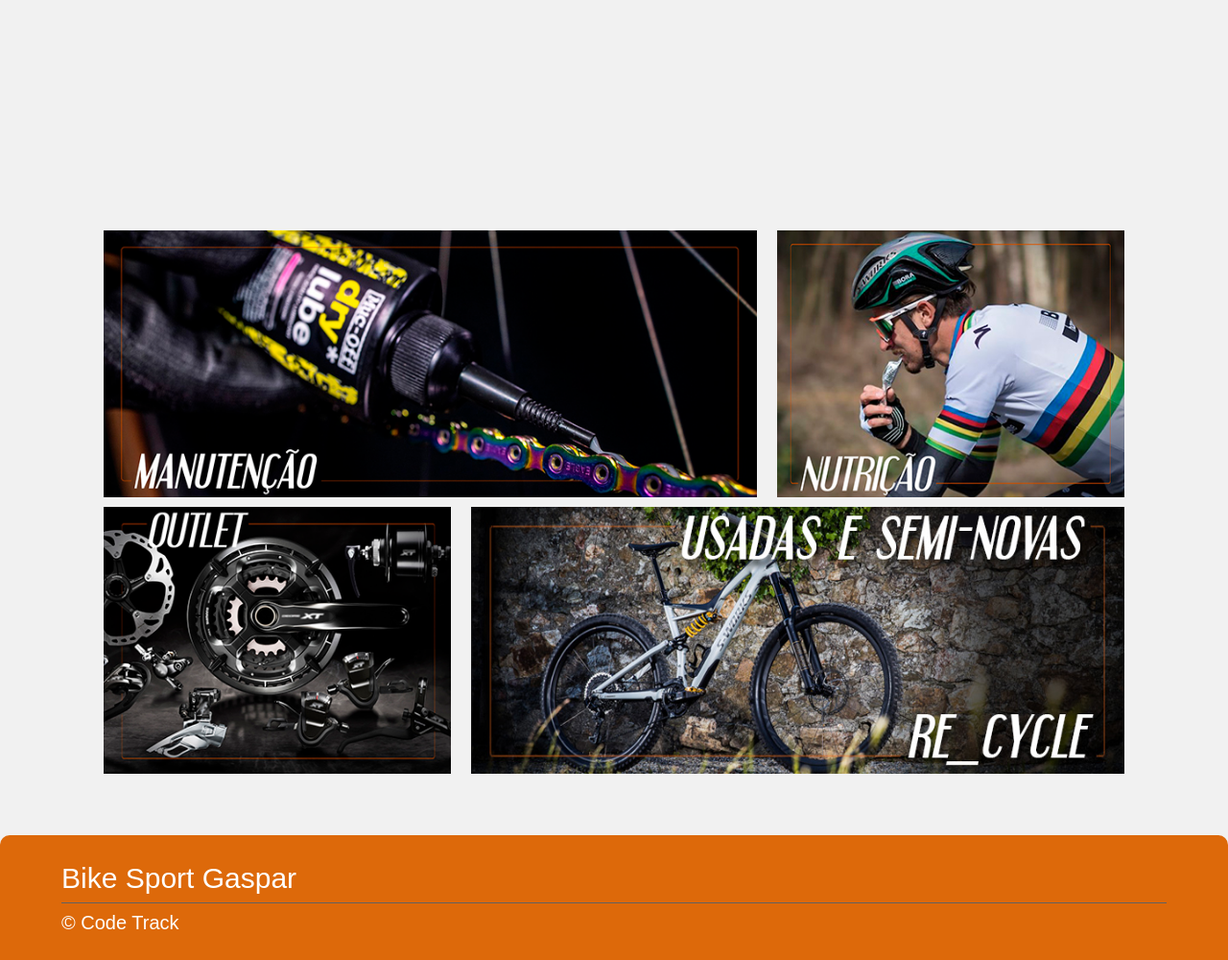
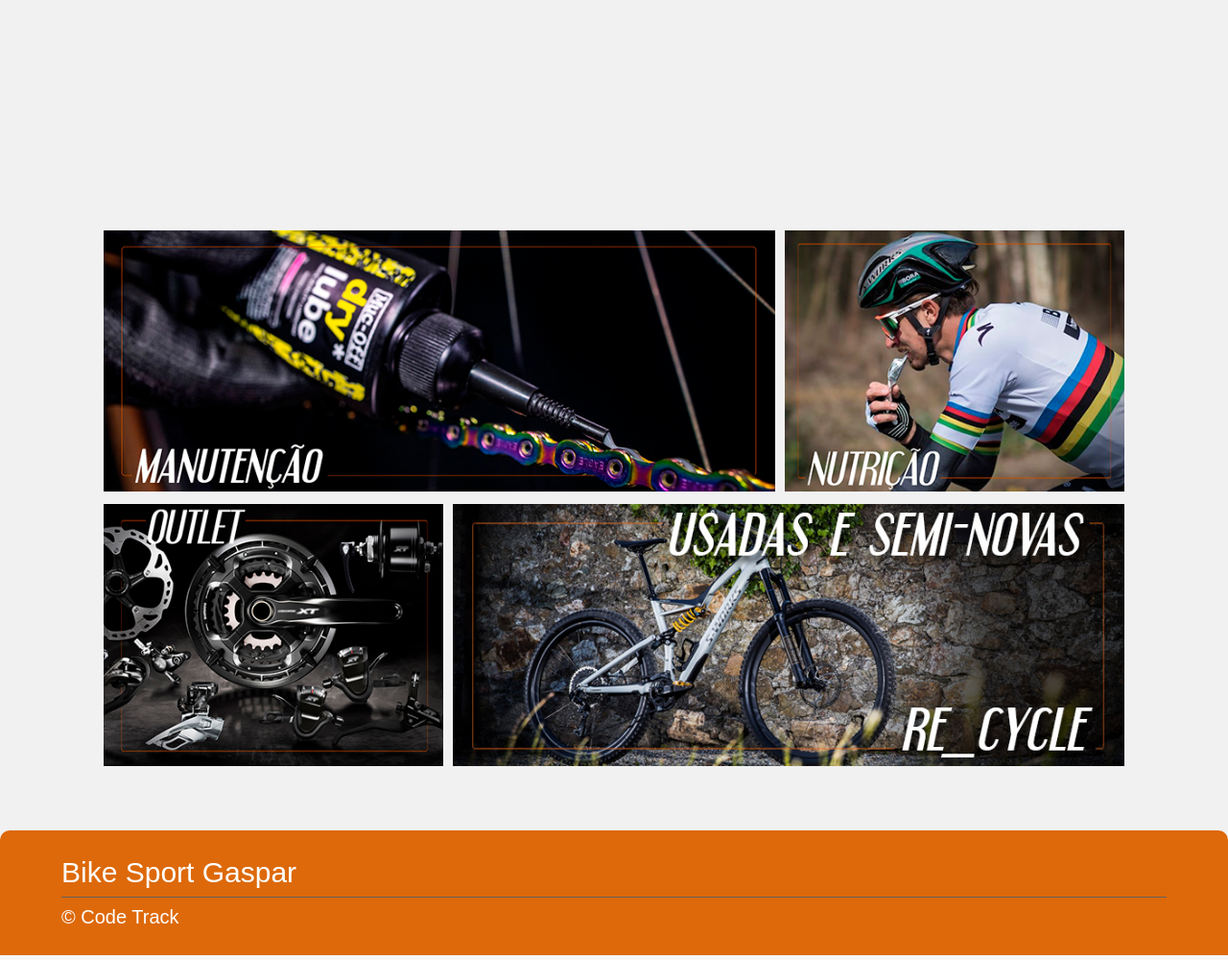
Before and after one commit to MarcusVBMoreira/Bike-Sports-Gaspar, a PHP site: page /bike-sports-gaspar/ in a window 1280 px wide; the page is wider, and only the part inside the window is pictured. Shown: the part 685-1685 px from the top of that part at 96% size. Run offline with PHP 8.4, Linux system fonts and the light colour scheme.

Commit message:
ajuste na box-categ

```diff
--- a/assets/css/home.css
+++ b/assets/css/home.css
@@ -39,14 +39,13 @@
 
 .row-categ{
     display: flex;
-    justify-content: space-between;
+    gap: 10px;
 }
 
-.manu,.seminovas{
-    width: 64%;
-
+.manu img, .seminovas img{
+    width: 100%;
 }
 
-.nutri,.outlet{
-    width: 34%;
+.nutri img,.outlet img{
+    width: 100%;
 }
--- a/index.html
+++ b/index.html
@@ -84,12 +84,20 @@
       <section class="section-categs">
         <div class="box-categ">
           <div class="row-categ">
-            <img src="assets/img/manutencao.jpg" class="manu" alt="">
-            <img src="assets/img/nutri.jpg" class="nutri">
+            <a href="" class="manu">
+              <img src="assets/img/manutencao.jpg" alt="">
+            </a>
+            <a href="" class="nutri">
+              <img src="assets/img/nutri.jpg" >
+            </a>
           </div>
           <div class="row-categ">
-            <img src="assets/img/outlet.jpg" class="outlet" alt="">
-            <img src="assets/img/seminovas.jpg" class="seminovas" alt="">
+            <a href="" class="outlet">
+              <img src="assets/img/outlet.jpg" alt="">
+            </a>
+            <a href="" class="seminovas">
+              <img src="assets/img/seminovas.jpg" alt="">
+            </a>
           </div>
         </div>
       </section>
```
